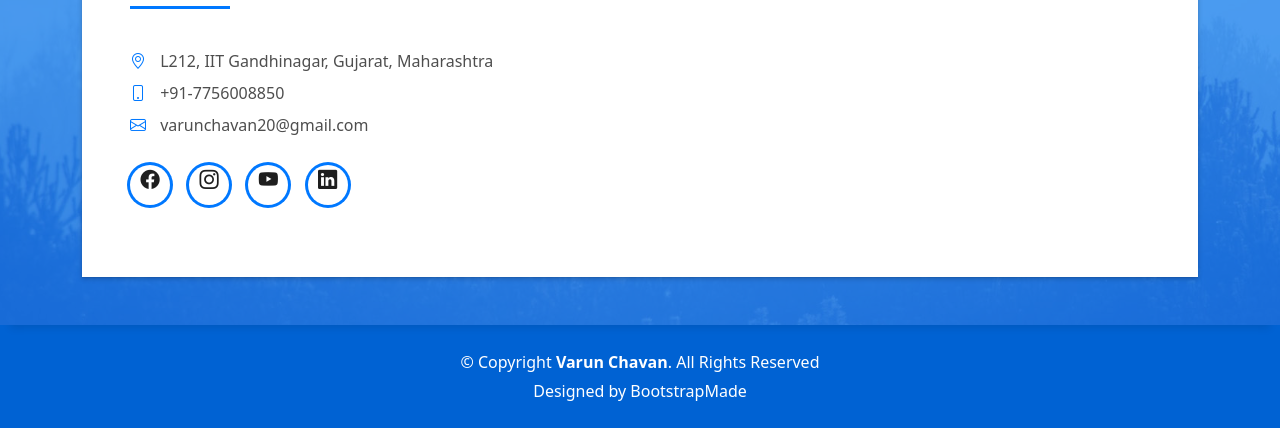
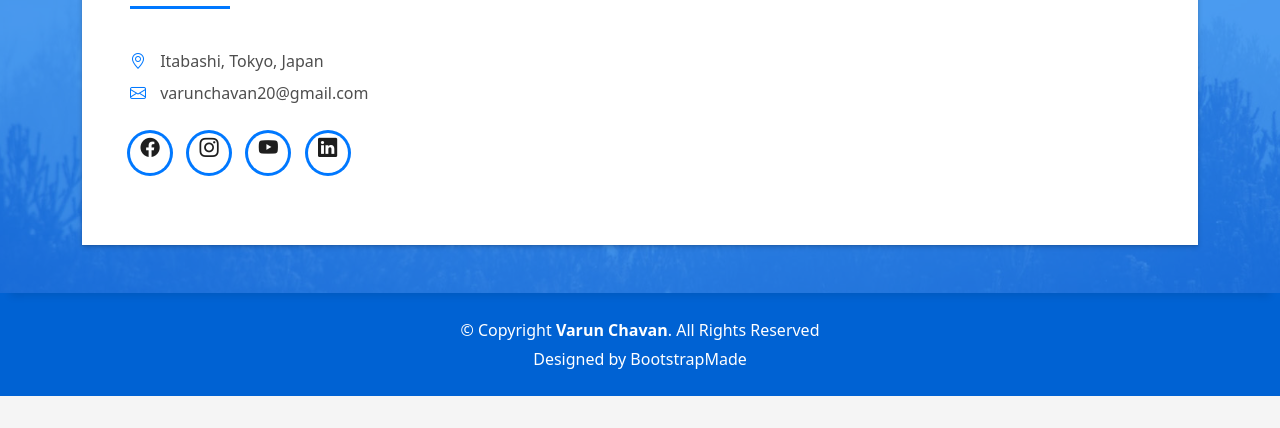
Before and after one commit to VarunC20/Personal, a website: page index.html in a window 1280 px wide. Shown: the part 7490-7918 px from the top of the page. After the commit the page ends 7886 px from the top, so only its background shows below. Drawn offline with Linux system fonts and the light colour scheme.

Commit message:
Update index.html

```diff
--- a/index.html
+++ b/index.html
@@ -582,8 +582,7 @@
                     </div>
                     <div class="more-info">
                       <ul class="list-ico">
-                        <li><span class="bi bi-geo-alt"></span> L212, IIT Gandhinagar, Gujarat, Maharashtra</li>
-                        <li><span class="bi bi-phone"></span> +91-7756008850</li>
+                        <li><span class="bi bi-geo-alt"></span> Itabashi, Tokyo, Japan</li>
                         <li><span class="bi bi-envelope"></span> varunchavan20@gmail.com</li>
                       </ul>
                     </div>
```
